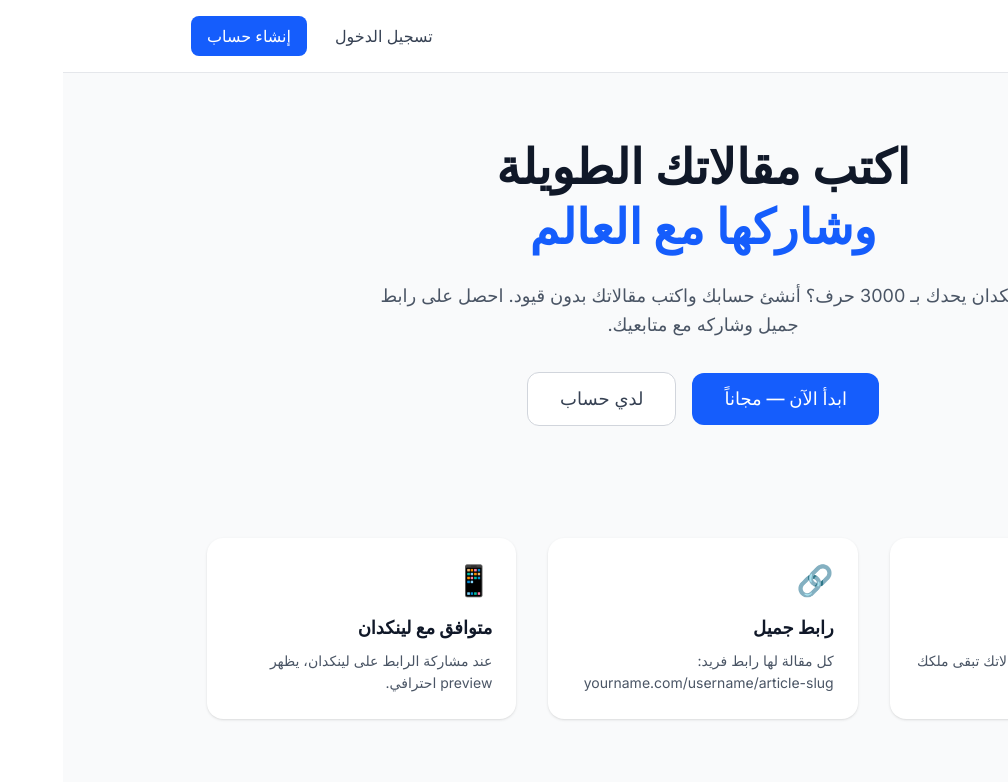
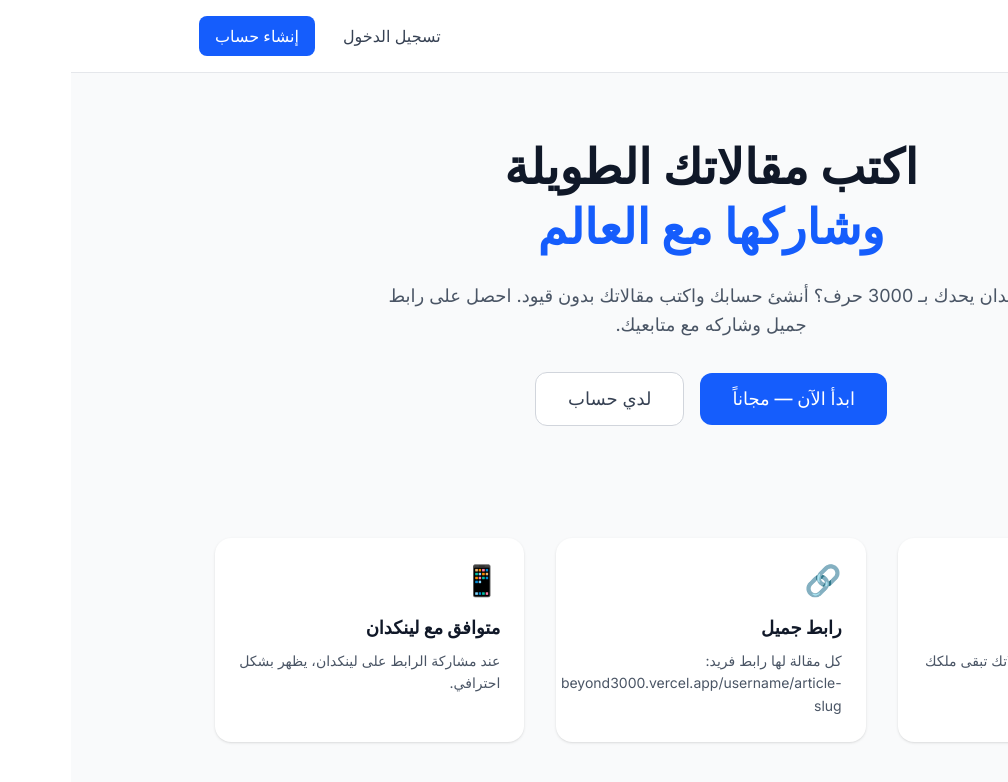
Before and after one commit to Abdomghrbi/Beyond3000, a Next.js app: page / in a window 1280 px wide. Shown: the top 782 px of the page, without its empty margins (272-1280 px from the left). Built offline with nearby package versions, Linux system fonts and the light colour scheme.

Commit message:
Revise homepage content and links
Updated text in the homepage to reflect new branding and improved clarity.

```diff
--- a/app/page.tsx
+++ b/app/page.tsx
@@ -3,7 +3,6 @@ import Link from "next/link";
 export default function HomePage() {
   return (
     <div className="min-h-screen bg-gray-50">
-      {/* Navbar */}
       <nav className="bg-white border-b border-gray-200 px-4 py-4">
         <div className="max-w-5xl mx-auto flex items-center justify-between">
           <Link href="/" className="text-2xl font-bold text-blue-600">
@@ -26,7 +25,6 @@ export default function HomePage() {
         </div>
       </nav>
 
-      {/* Hero */}
       <main className="max-w-5xl mx-auto px-4 py-16 text-center">
         <h1 className="text-4xl md:text-5xl font-bold text-gray-900 mb-6 leading-tight">
           اكتب مقالاتك الطويلة<br />
@@ -52,7 +50,6 @@ export default function HomePage() {
         </div>
       </main>
 
-      {/* Features */}
       <section className="max-w-5xl mx-auto px-4 py-12">
         <div className="grid md:grid-cols-3 gap-8">
           <div className="bg-white p-6 rounded-2xl shadow-sm">
@@ -66,14 +63,14 @@ export default function HomePage() {
             <div className="text-3xl mb-4">🔗</div>
             <h3 className="text-lg font-bold text-gray-900 mb-2">رابط جميل</h3>
             <p className="text-gray-600 text-sm leading-relaxed">
-              كل مقالة لها رابط فريد: yourname.com/username/article-slug
+              كل مقالة لها رابط فريد: beyond3000.vercel.app/username/article-slug
             </p>
           </div>
           <div className="bg-white p-6 rounded-2xl shadow-sm">
             <div className="text-3xl mb-4">📱</div>
             <h3 className="text-lg font-bold text-gray-900 mb-2">متوافق مع لينكدان</h3>
             <p className="text-gray-600 text-sm leading-relaxed">
-              عند مشاركة الرابط على لينكدان، يظهر preview احترافي.
+              عند مشاركة الرابط على لينكدان، يظهر بشكل احترافي.
             </p>
           </div>
         </div>
```
